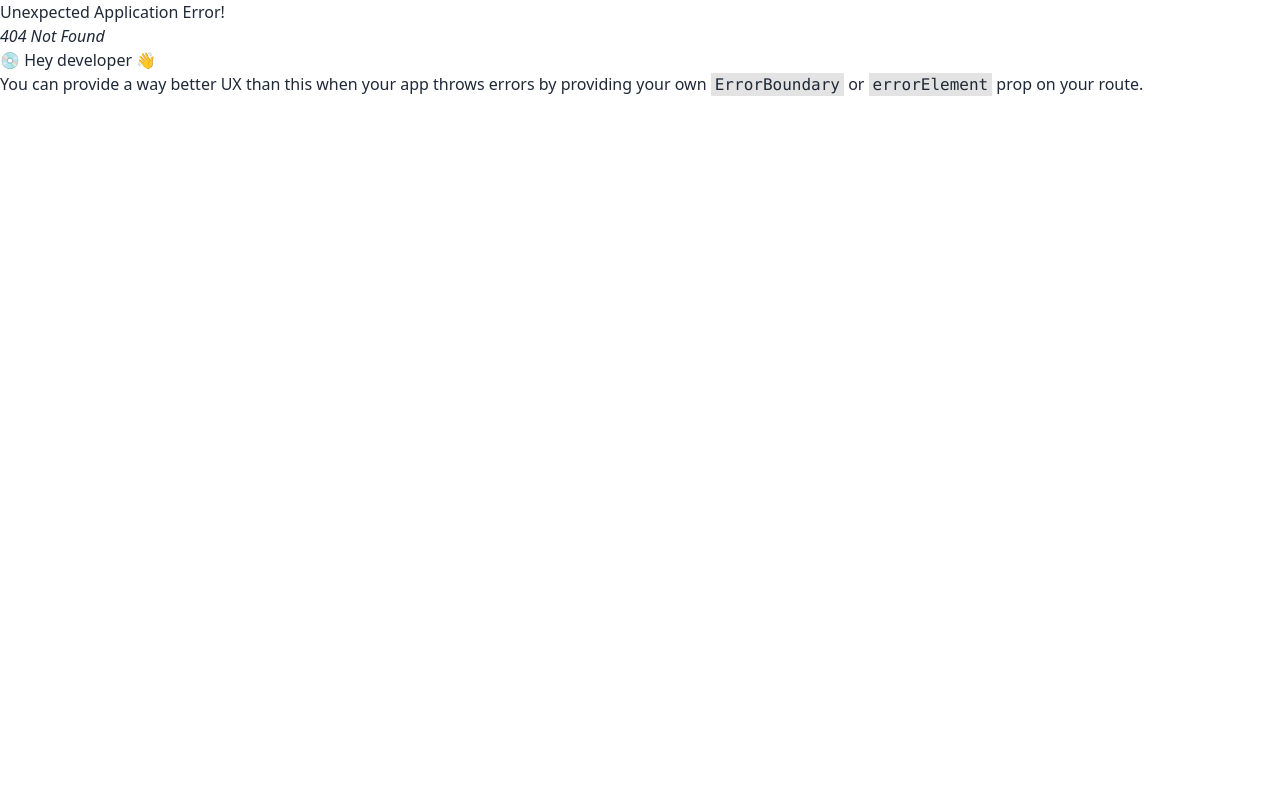
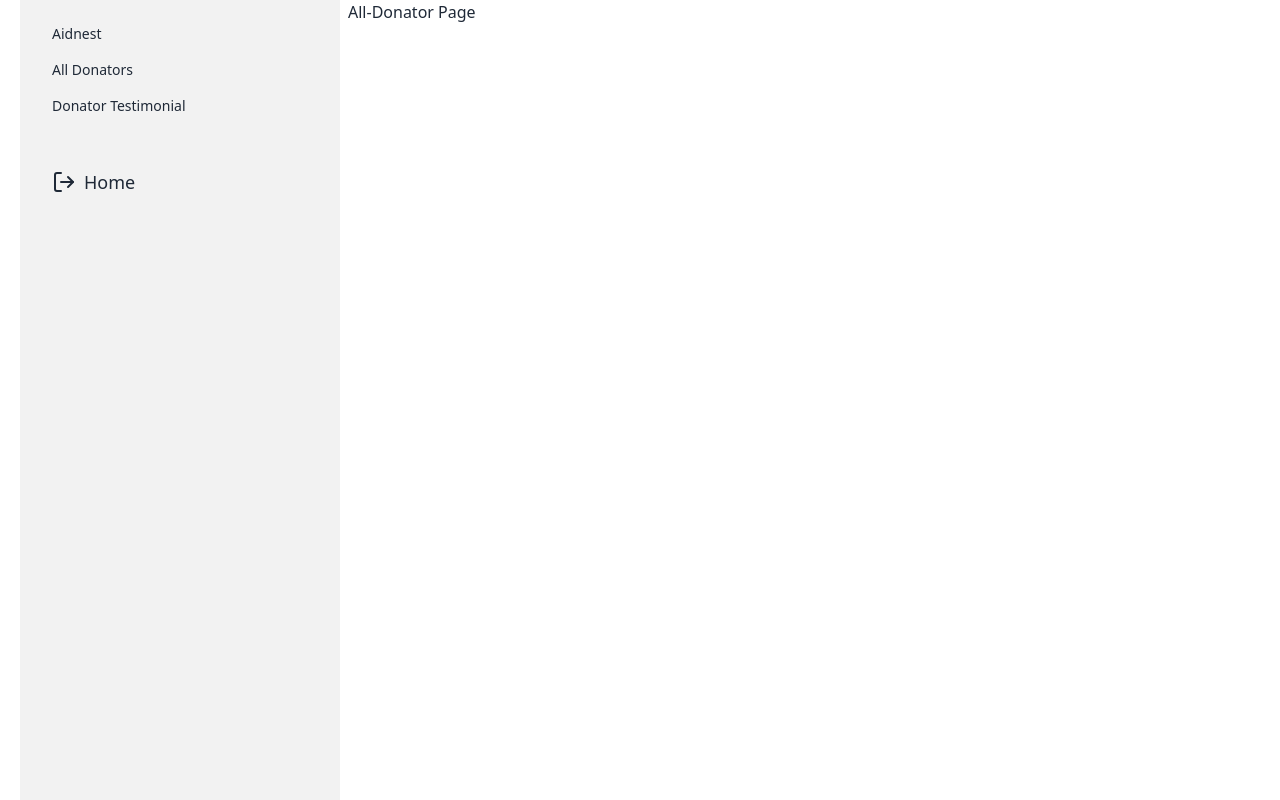
Before and after one commit to itznur07/L2B2FE-ASS-7, a React (Vite) app: page /dashboard/all-donators in a window 1280 px wide. Before the commit this address had no page. Built offline with nearby package versions, Linux system fonts and the light colour scheme.

Commit message:
Dashboard features implemented

```diff
--- a/src/components/shared/Navbar/Navbar.tsx
+++ b/src/components/shared/Navbar/Navbar.tsx
@@ -108,7 +108,7 @@ function Navbar() {
               </ul>
             </div>
           </div>
-          {token?.length > 0 && token === String ? (
+          {token?.length > 0 && token !== undefined ? (
             <div className='dropdown'>
               <div tabIndex={0} role='button' className='btn m-1'>
                 Profile
@@ -118,7 +118,7 @@ function Navbar() {
                 className='dropdown-content z-[1] menu p-2 shadow bg-base-100 rounded-box w-44'
               >
                 <li>
-                  <a>Dashboard</a>
+                  <Link to='/dashboard'>Dashboard</Link>
                 </li>
                 <hr />
                 <li onClick={handleLogOut}>
--- /dev/null
+++ b/src/components/shared/Sidebar/index.tsx
@@ -0,0 +1,48 @@
+import { LogOut } from "lucide-react";
+import React from "react";
+import { Link } from "react-router-dom";
+
+const Sidebar = () => {
+  return (
+    <>
+      <div className='drawer lg:drawer-open'>
+        <input id='my-drawer-2' type='checkbox' className='drawer-toggle' />
+        <div className='drawer-content flex flex-col items-center justify-center'>
+          {/* Page content here */}
+          <label
+            htmlFor='my-drawer-2'
+            className='btn btn-primary drawer-button lg:hidden'
+          >
+            Open drawer
+          </label>
+        </div>
+        <div className='drawer-side'>
+          <label
+            htmlFor='my-drawer-2'
+            aria-label='close sidebar'
+            className='drawer-overlay'
+          ></label>
+          <ul className='menu p-4 w-80 min-h-full bg-base-200 text-base-content'>
+            {/* Sidebar content here */}
+            <li>
+              <Link to='/dashboard'>Aidnest</Link>
+            </li>
+            <li>
+              <Link to='/dashboard/all-donators'>All Donators</Link>
+            </li>
+            <li>
+              <a>Donator Testimonial</a>
+            </li>
+            <li className='mt-9'>
+              <Link to='/' className='text-lg font-medium te'>
+                <LogOut /> Home
+              </Link>
+            </li>
+          </ul>
+        </div>
+      </div>
+    </>
+  );
+};
+
+export default Sidebar;
--- /dev/null
+++ b/src/layout/AdminLayout.tsx
@@ -0,0 +1,21 @@
+import Sidebar from "@/components/shared/Sidebar";
+import Container from "@/components/ui/container";
+import React from "react";
+import { Outlet } from "react-router-dom";
+
+const AdminLayout = () => {
+  return (
+    <div data-theme='light'>
+      <Container>
+        <div className='flex gap-2'>
+          <div>
+            <Sidebar />
+          </div>
+          <Outlet></Outlet>
+        </div>
+      </Container>
+    </div>
+  );
+};
+
+export default AdminLayout;
--- /dev/null
+++ b/src/pages/AllDonator/index.tsx
@@ -0,0 +1,11 @@
+import React from "react";
+
+const AllDonator = () => {
+  return (
+    <div>
+      <h1>All-Donator Page</h1>
+    </div>
+  );
+};
+
+export default AllDonator;
```
Also changed, not shown: src/routes/index.tsx (+12 -0 lines).
